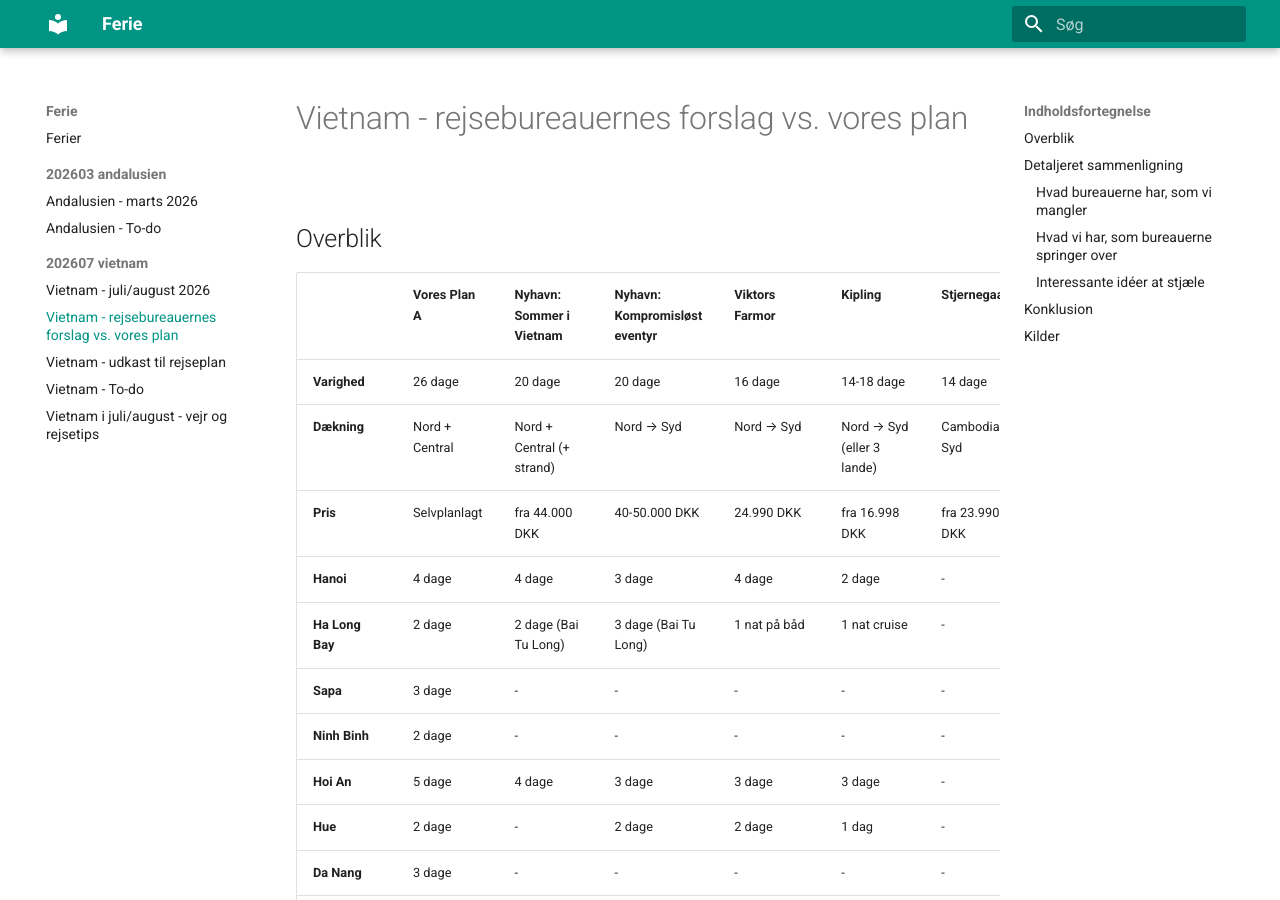
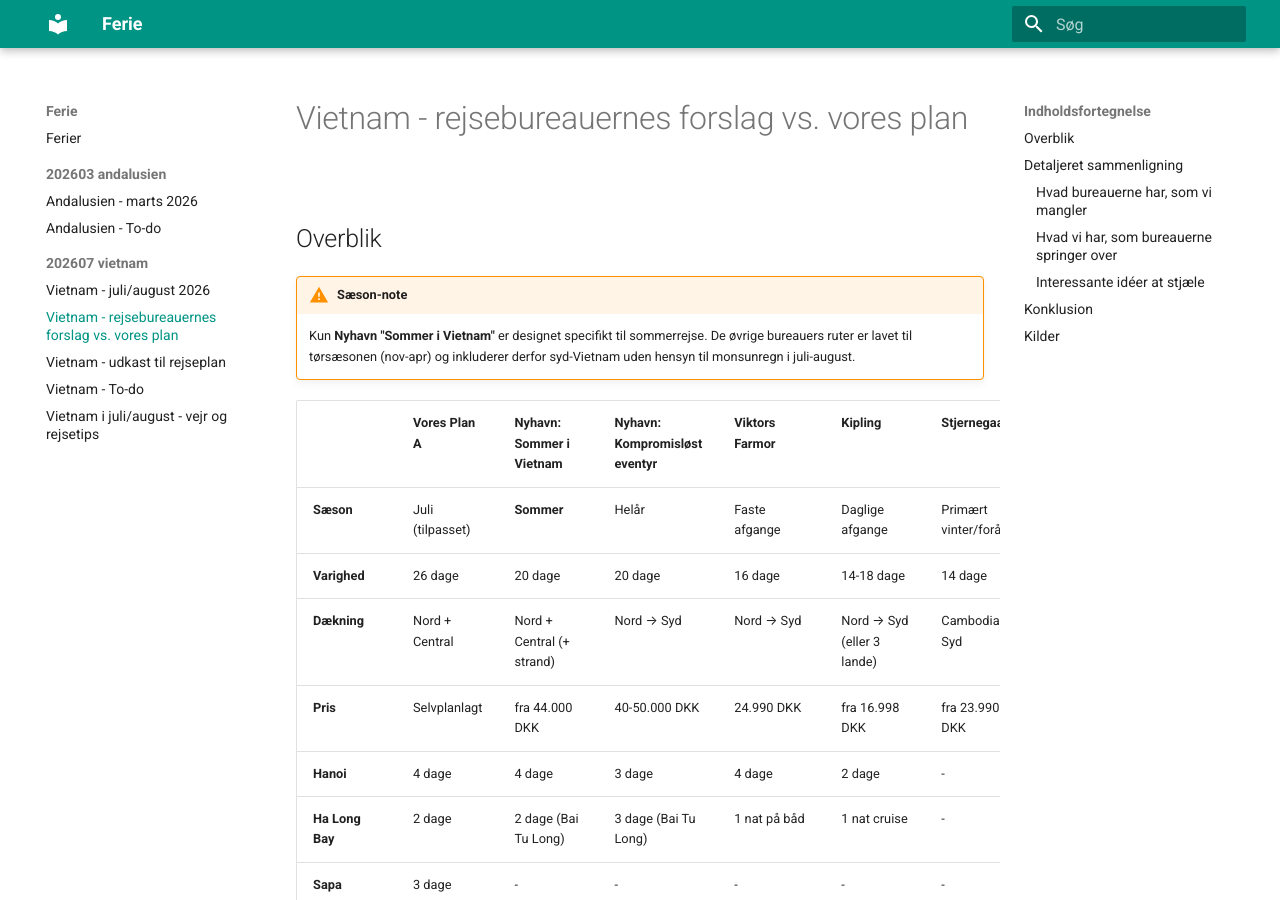
Before and after one commit to larsgam/Ferie, an MkDocs documentation site: the page built from docs/202607-vietnam/rejsebureauer-sammenligning.md, in a window 1280 px wide and 900 px high. Built offline with MkDocs 1.6.1 and Material for MkDocs 9.7.7, drawn with Linux system fonts in a browser that asks for light colours; some of the changed text lies outside the part shown.

Commit message:
Add season info to travel agency comparison
Most agencies design routes for dry season (Nov-Apr), not summer.
Only Nyhavn "Sommer i Vietnam" is designed for July travel.

Co-Authored-By: Claude Opus 4.6 <noreply@anthropic.com>

```diff
--- a/docs/202607-vietnam/rejsebureauer-sammenligning.md
+++ b/docs/202607-vietnam/rejsebureauer-sammenligning.md
@@ -2,8 +2,12 @@
 
 ## Overblik
 
+!!! warning "Sæson-note"
+    Kun **Nyhavn "Sommer i Vietnam"** er designet specifikt til sommerrejse. De øvrige bureauers ruter er lavet til tørsæsonen (nov-apr) og inkluderer derfor syd-Vietnam uden hensyn til monsunregn i juli-august.
+
 | | **Vores Plan A** | **Nyhavn: Sommer i Vietnam** | **Nyhavn: Kompromisløst eventyr** | **Viktors Farmor** | **Kipling** | **Stjernegaard** |
 |---|---|---|---|---|---|---|
+| **Sæson** | Juli (tilpasset) | **Sommer** | Helår | Faste afgange | Daglige afgange | Primært vinter/forår |
 | **Varighed** | 26 dage | 20 dage | 20 dage | 16 dage | 14-18 dage | 14 dage |
 | **Dækning** | Nord + Central | Nord + Central (+ strand) | Nord → Syd | Nord → Syd | Nord → Syd (eller 3 lande) | Cambodia + Syd |
 | **Pris** | Selvplanlagt | fra 44.000 DKK | 40-50.000 DKK | 24.990 DKK | fra 16.998 DKK | fra 23.990 DKK |
@@ -66,6 +70,7 @@ Vores Plan A dækker nord og central Vietnam grundigere end nogen af bureauernes
 3. **Vi mister HCMC/Mekong** - men vejret er dårligt der i juli-august, så det er en bevidst prioritering
 4. **Overvej Bai Tu Long Bay** frem for Ha Long Bay (Nyhavns tip) - mindre turistet
 5. **Phong Nha** kunne være en interessant tilføjelse mellem Ninh Binh og Hoi An
+6. **Bureauernes nord→syd ruter er lavet til tørsæsonen** - kun Nyhavns "Sommer i Vietnam" er tilpasset sommervejret, og den dropper også syden
 
 ## Kilder
 
```
